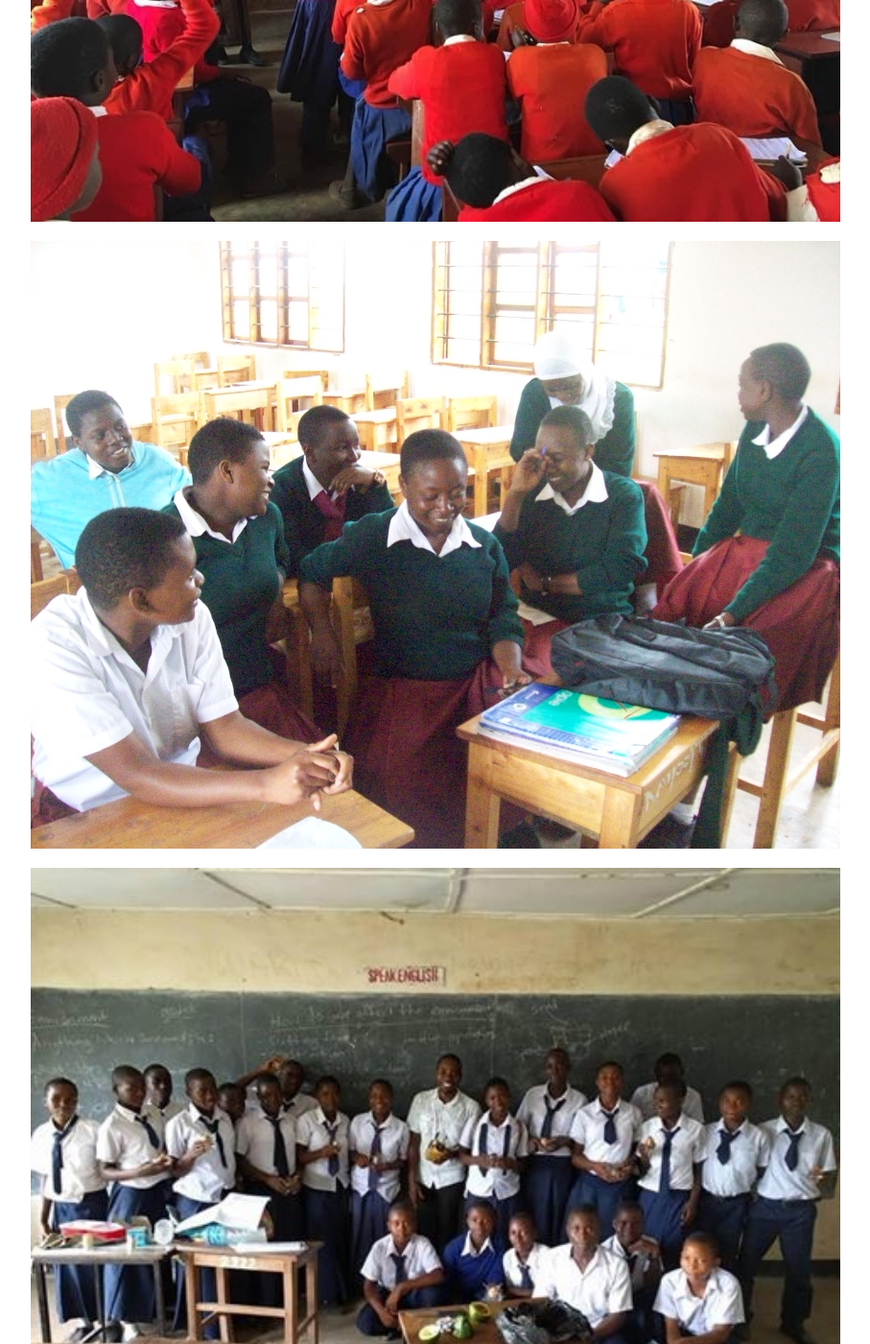
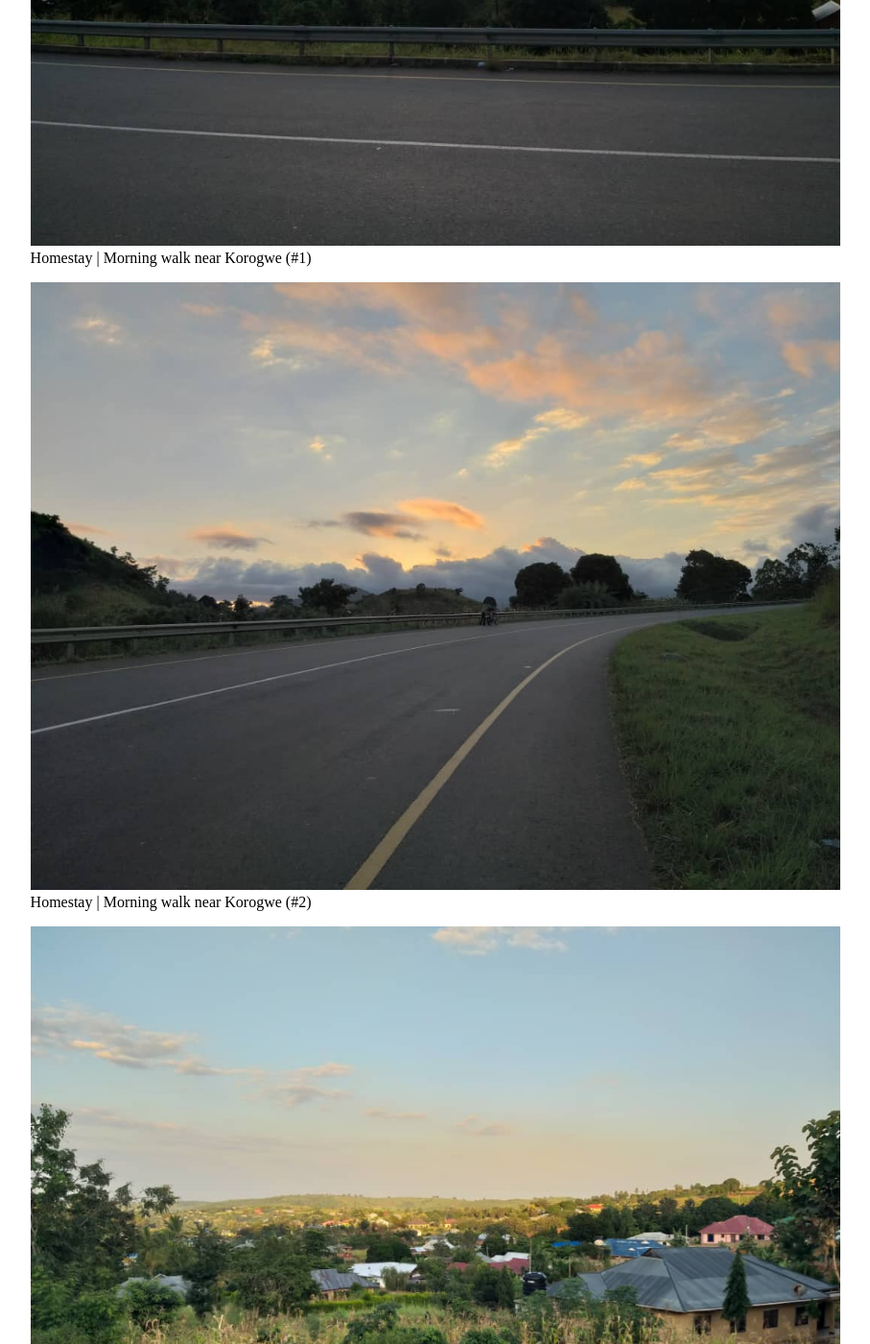
Before and after one commit to caliholman/caliholman.github.io, a Jekyll site: the page built from photos/photos.html, in a window 1280 px wide and 1400 px high, scrolled down 4802 px. Shown: the whole window at 96% size, without its empty margins (186-1093 px from the left). Built offline with Jekyll 4.4.1, drawn with Linux system fonts in a browser that asks for light colours; comment, search, counter and statistics services are not loaded; some of the changed text lies outside the part shown.

Commit message:
new post & pics (homestay)

```diff
--- a/photos/photos.html
+++ b/photos/photos.html
@@ -3,6 +3,62 @@
 title: About Cali Holman
 permalink: /photos/
 ---
+<figure>
+<img src="/img/proctoring_exam.jpg" 	style="width:100%">
+<figcaption>
+		Homestay | Proctoring an exam
+</figcaption>
+</figure>
+
+<figure>
+<img src="/img/cooking_dinner.jpg" 	style="width:100%">
+<figcaption>
+		Homestay | Cooking dinner
+</figcaption>
+</figure>
+
+<figure>
+<img src="/img/dress.jpg" 	style="width:100%">
+<figcaption>
+		Homestay | My new dress
+</figcaption>
+</figure>
+
+<figure>
+<img src="/img/host_fam_01.jpg" 	style="width:100%">
+<figcaption>
+		Homestay | Host family
+</figcaption>
+</figure>
+
+
+<figure>
+<img src="/img/morning_view_01.jpg" 	style="width:100%">
+<figcaption>
+		Homestay | Morning walk near Korogwe (#1)
+</figcaption>
+</figure>
+
+<figure>
+<img src="/img/morning_view_02.jpg" 	style="width:100%">
+<figcaption>
+		Homestay | Morning walk near Korogwe (#2)
+</figcaption>
+</figure>
+
+<figure>
+<img src="/img/view_01.jpg" 	style="width:100%">
+<figcaption>
+		Homestay | Morning walk continued...
+</figcaption>
+</figure>
+
+<figure>
+<img src="/img/view_from_village.jpg" 	style="width:100%">
+<figcaption>
+		Homestay | A view from my village
+</figcaption>
+</figure>
 
 <figure>
 <img src="/img/incoming_volunteers1.jpg" 	style="width:100%">
```
Also changed, not shown: _posts/2019-08-01-Homestay.md (added, +15 -0 lines), img/breakfast.jpg (added), img/cooking_dinner.jpg (added), img/dress.jpg (added), img/host_fam_01.jpg (added), img/morning_view_01.jpg (added), img/morning_view_02.jpg (added), img/proctoring_exam.jpg (added), img/view_01.jpg (added), img/view_from_village.jpg (added).
